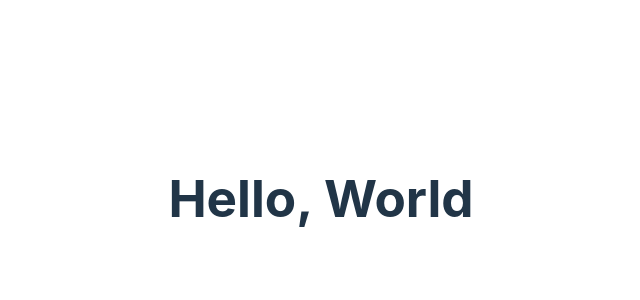
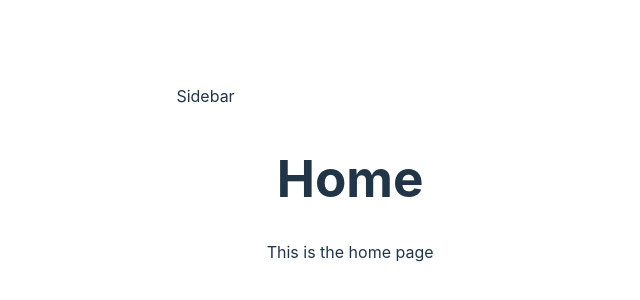
Before and after one commit to May33n/dvop3-web-1, a Vue app: page / in a window 1280 px wide. Shown: the part 202-502 px from the top of the page, without its empty margins (319-959 px from the left). Built offline with nearby package versions, Linux system fonts and the light colour scheme.

Commit message:
app.vue se vzteka, nevim proc. pro dnesek uz staci

```diff
--- a/src/App.vue
+++ b/src/App.vue
@@ -1,9 +1,36 @@
 <template>
   <div class="app">
-    <h1>Hello, World</h1>
+    <Sidebar />
+    <router-view />
   </div>
 </template>
 
+<script setup>
+import Sidebar from './components/Sidebar.vue';
+
+</script>
+
 <style Lang="scss">
+:root {
+  --sidebar-width: 300px;
 
+}
+
+body {
+  background: var(--light);
+}
+
+.app {
+    display: flex;
+
+    main {
+      flex: 1 1 0;
+      padding: 2rem;
+
+      @media (max-width: 768px) {
+        padding-left: 6rem;
+      }
+
+    }
+}
 </style>
--- /dev/null
+++ b/src/components/Sidebar.vue
@@ -0,0 +1,14 @@
+<template>
+    <aside>
+        Sidebar
+    </aside>
+
+</template>
+
+<script setup>
+
+</script>
+
+<style lang="scss" scoped>
+
+</style>
```
Also changed, not shown: src/main.js (+9 -3 lines).
